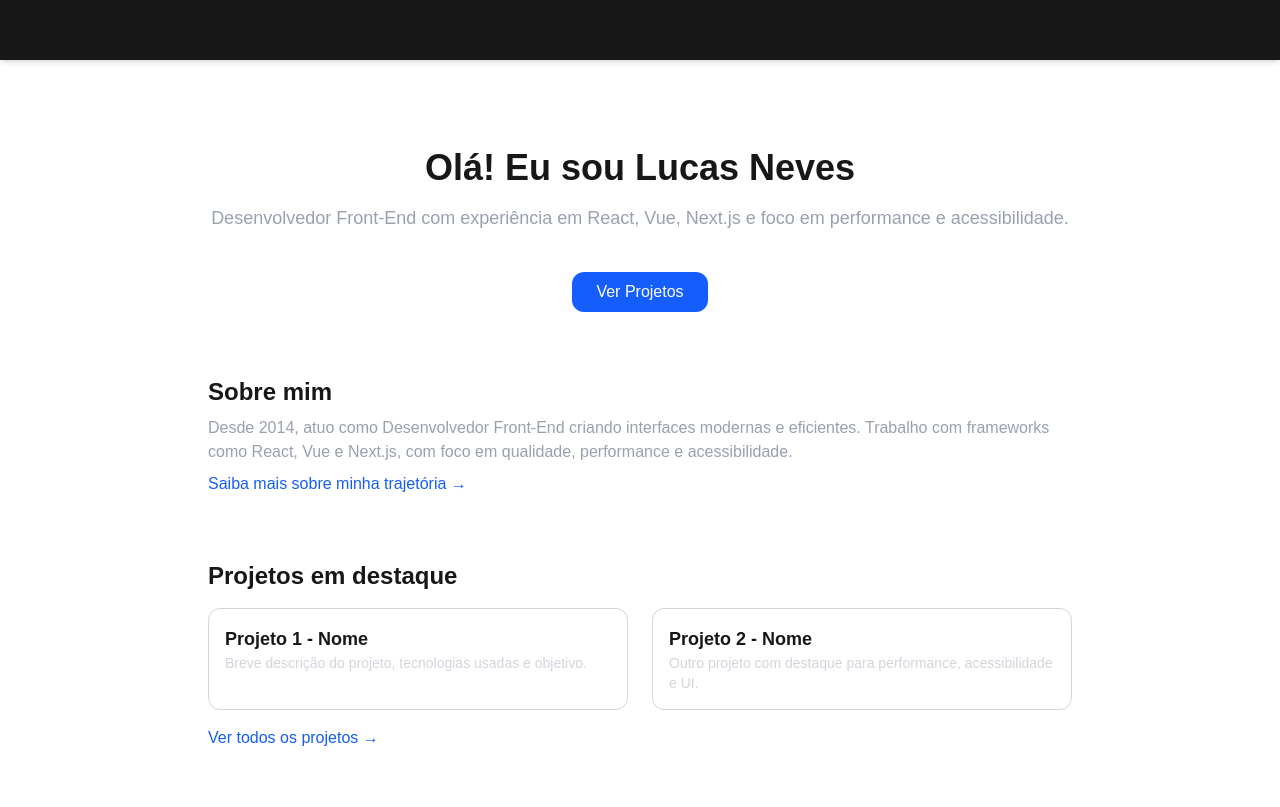
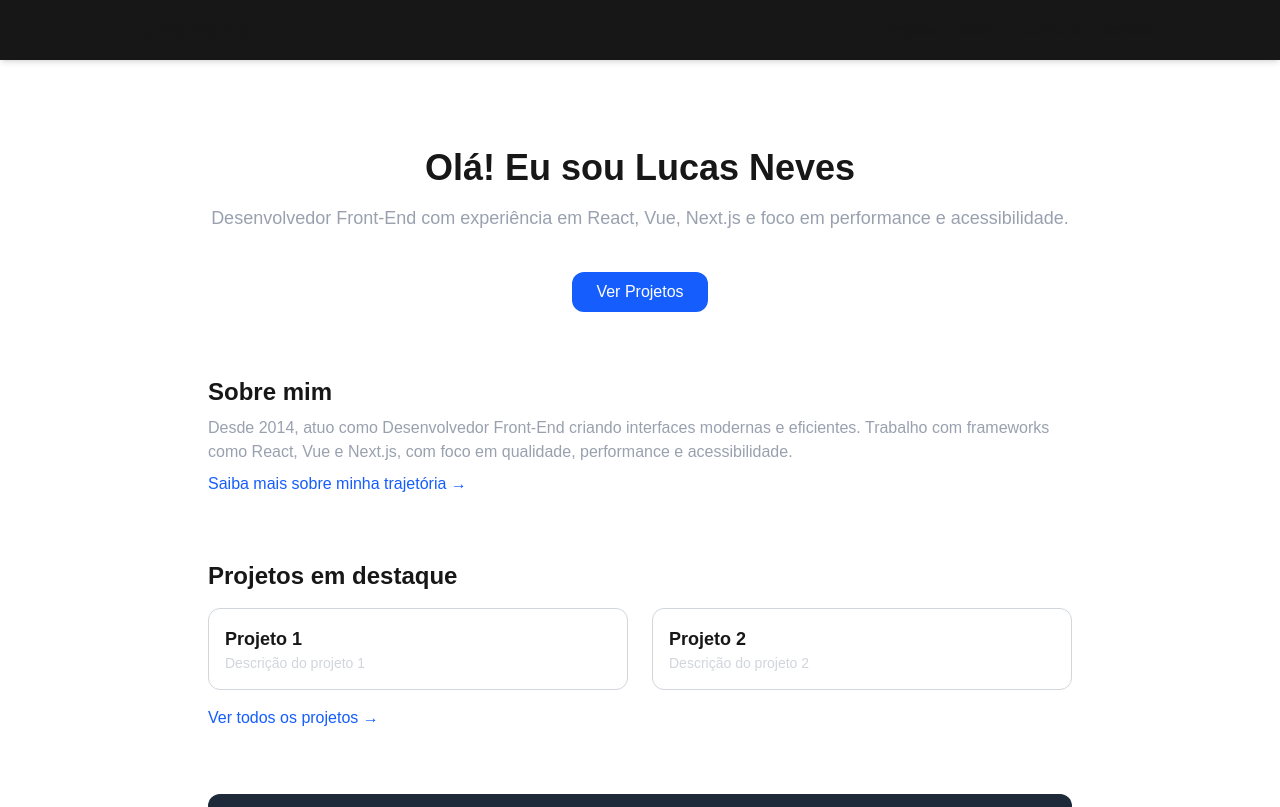
Before and after one commit to lucasoneves/my-portfolio, a Next.js app: page / in a window 1280 px wide. Shown: the top 807 px of the page. Built offline with nearby package versions, Linux system fonts and the light colour scheme.

Commit message:
Project card component

```diff
--- a/app/page.tsx
+++ b/app/page.tsx
@@ -1,5 +1,6 @@
 import Link from "next/link";
 import { MainButton } from "@/components/ui/MainButton";
+import ProjectCard from "@/components/ProjectCard";
 
 export default function Home() {
   return (
@@ -30,24 +31,16 @@ export default function Home() {
       <section className="space-y-4">
         <h2 className="text-2xl font-semibold">Projetos em destaque</h2>
         <div className="grid md:grid-cols-2 gap-6">
-          <Link
-            href="/projetos#projeto1"
-            className="border border-gray-300 rounded-xl p-4 hover:shadow-md transition"
-          >
-            <h3 className="font-bold text-lg">Projeto 1 - Nome</h3>
-            <p className="text-gray-300 text-sm">
-              Breve descrição do projeto, tecnologias usadas e objetivo.
-            </p>
-          </Link>
-          <Link
-            href="/projetos#projeto2"
-            className="border border-gray-300 rounded-xl p-4 hover:shadow-md transition"
-          >
-            <h3 className="font-bold text-lg">Projeto 2 - Nome</h3>
-            <p className="text-gray-300 text-sm">
-              Outro projeto com destaque para performance, acessibilidade e UI.
-            </p>
-          </Link>
+          <ProjectCard
+            path="/projetos/projeto-1"
+            title="Projeto 1"
+            description="Descrição do projeto 1"
+          />
+          <ProjectCard
+            path="/projetos/projeto-2"
+            title="Projeto 2"
+            description="Descrição do projeto 2"
+          />
         </div>
         <Link href="/projetos" className="text-blue-600 hover:underline">
           Ver todos os projetos →
--- /dev/null
+++ b/components/ProjectCard.tsx
@@ -0,0 +1,23 @@
+import Link from "next/link";
+
+type ProjectCardProps = {
+  path: string;
+  title: string;
+  description: string;
+};
+
+export default function ProjectCard({
+  path,
+  title,
+  description,
+}: ProjectCardProps) {
+  return (
+    <Link
+      href={path}
+      className="border border-gray-300 rounded-xl p-4 hover:shadow-md transition"
+    >
+      <h3 className="font-bold text-lg">{title}</h3>
+      <p className="text-gray-300 text-sm">{description}</p>
+    </Link>
+  );
+}
```
Also changed, not shown: 2 other files (tests, documents, lock files or other folders).
